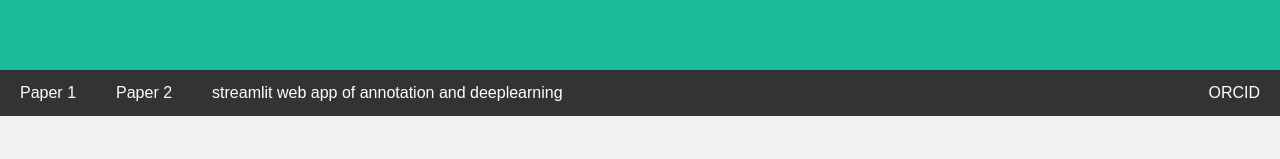
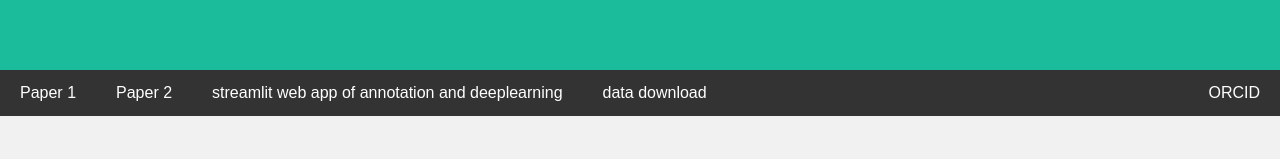
Before and after one commit to Zhongjianghan/zhongjiang.github.io, a plain HTML site: page index.html in a window 1280 px wide. Shown: the part 223-382 px from the top of the page. Drawn offline with Linux system fonts and the light colour scheme.

Commit message:
Update index.html

```diff
--- a/index.html
+++ b/index.html
@@ -122,6 +122,7 @@ body {
   <a href="https://rdcu.be/cWtxt">Paper 2</a>
   <a href="https://kyoto3.tamazon.jp.ngrok.io/">streamlit web app of annotation and deeplearning</a>
   <a href="https://orcid.org/0000-0001-7146-3246" class="right">ORCID</a>
+  <a href="https://dtbn.jp/ZL4JU3Me">data download</a>
 </div>
 
 <div class="row">
```
